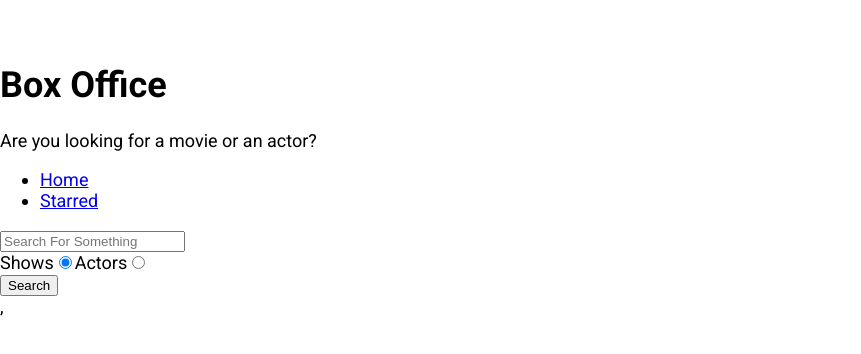
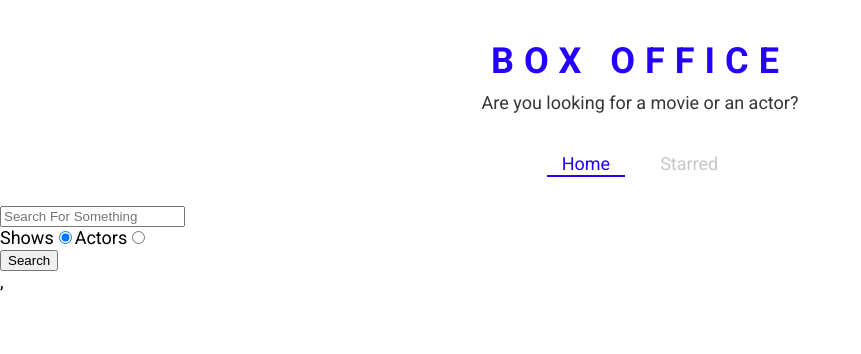
Before and after one commit to aditi-nautiyal/box-office, a React (Create React App) app: page / in a window 1280 px wide. Shown: the top 354 px of the page, without its empty margins (0-861 px from the left). Built offline with nearby package versions, Linux system fonts and the light colour scheme.

Commit message:
defined theme for styled component and created a few styled component

```diff
--- a/src/App.js
+++ b/src/App.js
@@ -1,12 +1,22 @@
 import React from 'react';
 import { Switch, Route } from 'react-router-dom';
+import { ThemeProvider } from 'styled-components';
 
 import Home from './pages/Home';
 import Show from './pages/Show';
 import Starred from './pages/Starred';
 
+const theme = {
+  mainColors: {
+    blue: '#2400ff',
+    gray: '#c6c6c6',
+    dark: '#353535',
+  },
+};
+
 function App() {
   return (
+    <ThemeProvider theme={theme}>
       <Switch>
         <Route exact path="/">
           <Home />
@@ -21,6 +31,7 @@
 
         <Route>Not Found</Route>
       </Switch>
+    </ThemeProvider>
   );
 }
 
--- a/src/components/Navs.jsx
+++ b/src/components/Navs.jsx
@@ -1,5 +1,6 @@
 import React from 'react';
-import { Link } from 'react-router-dom';
+import { useLocation } from 'react-router-dom';
+import { NavList, LinkStyled } from './Navs.styled';
 
 const LINKS = [
   { to: '/', text: 'Home' },
@@ -7,15 +8,21 @@
 ];
 
 const Navs = () => {
+  const location = useLocation();
   return (
     <div>
-      <ul>
+      <NavList>
         {LINKS.map(item => (
           <li key={item.to}>
-            <Link to={item.to}>{item.text}</Link>
+            <LinkStyled
+              to={item.to}
+              className={item.to === location.pathname ? 'active' : ''}
+            >
+              {item.text}
+            </LinkStyled>
           </li>
         ))}
-      </ul>
+      </NavList>
     </div>
   );
 };
--- /dev/null
+++ b/src/components/Navs.styled.js
@@ -0,0 +1,41 @@
+import styled from 'styled-components';
+import { Link } from 'react-router-dom';
+
+export const NavList = styled.ul`
+  display: flex;
+  justify-content: center;
+  list-style: none;
+  margin: 0 0 30px;
+  padding: 0;
+`;
+
+export const LinkStyled = styled(Link)`
+  margin: 0 10px;
+  padding: 3px 15px;
+  position: relative;
+  text-decoration: none;
+  color: ${({ theme }) => theme.mainColors.gray};
+  &.active {
+    color: ${({ theme }) => theme.mainColors.blue};
+    &:after {
+      content: '';
+      position: absolute;
+      display: block;
+      height: 2px;
+      left: 0%;
+      bottom: 0;
+      background-color: ${({ theme }) => theme.mainColors.blue};
+      animation: slide-in 0.3s ease-in forwards;
+      @keyframes slide-in {
+        from {
+          left: 50%;
+          width: 0;
+        }
+        to {
+          left: 0%;
+          width: 100%;
+        }
+      }
+    }
+  }
+`;
--- a/src/components/Title.jsx
+++ b/src/components/Title.jsx
@@ -1,11 +1,12 @@
 import React from 'react';
+import { TitleWrapper } from './Title.style';
 
 const Title = ({ title, subtitle }) => {
   return (
-    <div>
+    <TitleWrapper>
       <h1>{title}</h1>
       <p>{subtitle}</p>
-    </div>
+    </TitleWrapper>
   );
 };
 
--- /dev/null
+++ b/src/components/Title.style.jsx
@@ -0,0 +1,18 @@
+import styled from 'styled-components';
+
+export const TitleWrapper = styled.div`
+  text-align: center;
+  margin: 0 0 40px;
+
+  h1 {
+    color: ${({ theme }) => theme.mainColors.blue};
+    letter-spacing: 10px;
+    text-transform: uppercase;
+    margin: 0 0 10px;
+  }
+
+  p {
+    color: ${({ theme }) => theme.mainColors.dark};
+    margin: 0;
+  }
+`;
--- a/src/components/styled.jsx
+++ b/src/components/styled.jsx
@@ -1,4 +1,5 @@
 import styled from 'styled-components';
+
 
 export const FlexGrid = styled.div`
   display: flex;
```
Lines whose indentation alone changed are shown as unchanged.
